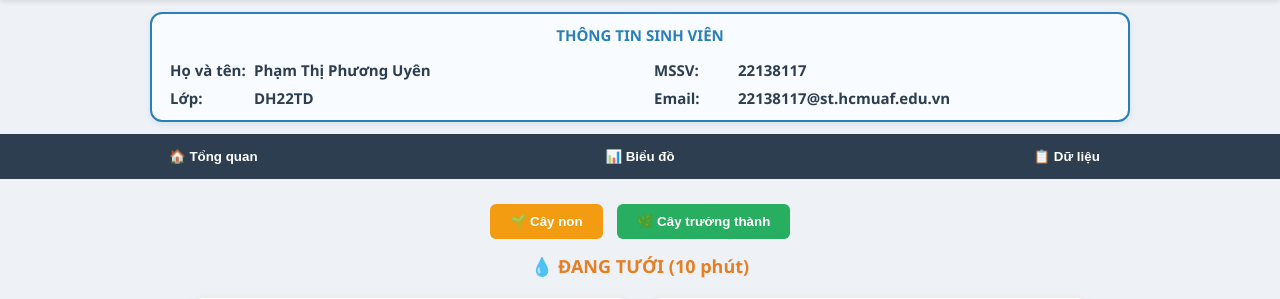
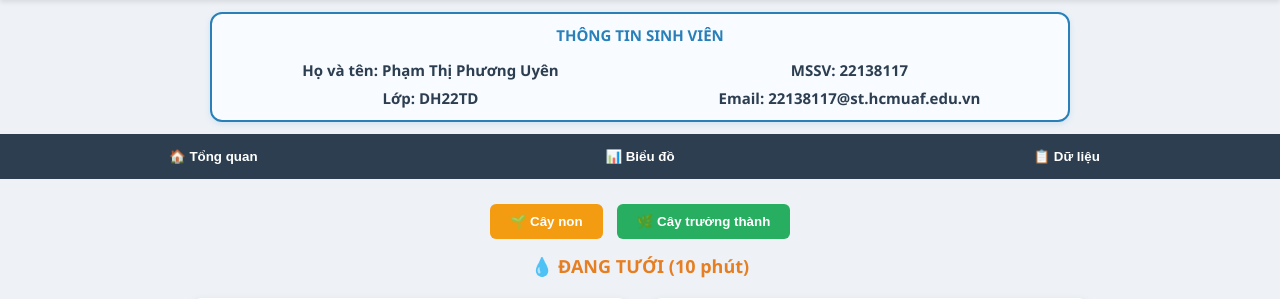
Before and after one commit to phuonguyenne/hydroponic-tds-2, a PHP site: page / in a window 1280 px wide. Shown: the part 164-463 px from the top of the page. Run offline with PHP 8.4, Linux system fonts and the light colour scheme; data comes from the database, SQL or seed files in the repository; data that the repository does not hold is empty.

Commit message:
Balance student info card columns.
Co-authored-by: Cursor <cursoragent@cursor.com>

```diff
--- a/index.php
+++ b/index.php
@@ -33,10 +33,10 @@ text-transform:uppercase;
 .student-info{
 display:grid;
 grid-template-columns:repeat(2,minmax(0,1fr));
-column-gap:28px;
+column-gap:18px;
 row-gap:6px;
 width:90%;
-max-width:980px;
+max-width:860px;
 margin:12px auto;
 padding:10px 18px;
 border:2px solid #2980b9;
@@ -60,10 +60,10 @@ margin-bottom:6px;
 }
 .student-info-row{
 display:flex;
-gap:2px;
+justify-content:center;
+gap:4px;
 }
 .student-info-label{
-min-width:82px;
 font-weight:700;
 }
 @media(max-width:700px){
@@ -72,6 +72,9 @@ grid-template-columns:1fr;
 }
 .student-info-title{
 grid-column:auto;
+}
+.student-info-row{
+justify-content:flex-start;
 }
 }
 
```
